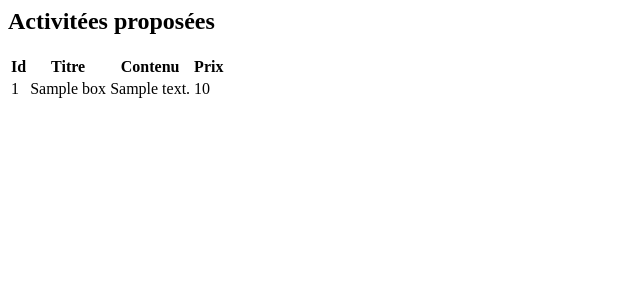
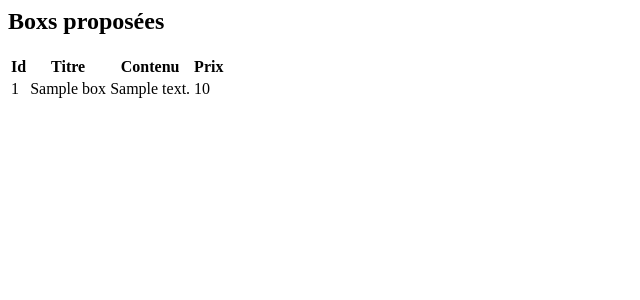
Before and after one commit to lucasolerr/projet-web-dynamique-ing2, a PHP site: template view/partner/boxs.html.php in a window 1280 px wide. Shown: the top 300 px of the page, without its empty margins (0-640 px from the left). Run offline with PHP 8.4, Linux system fonts and the light colour scheme; the template is opened without the code that fills it: most values are stand-ins (such as "Sample title", 1, 10 or a date in 2020).

Commit message:
modif boxs.html

```diff
--- a/view/partner/boxs.html.php
+++ b/view/partner/boxs.html.php
@@ -1,4 +1,4 @@
-<h2>Activitées proposées</h2>
+<h2>Boxs proposées</h2>
 <div class="table-responsive">
     <table class="table table-striped table-sm">
         <thead>
```
